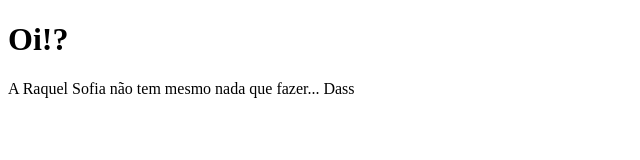
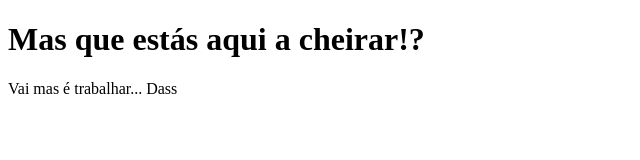
Before and after one commit to JoaoManuelRego/joaomanuelrego.github.io, a plain HTML site: page index.html in a window 1280 px wide. Shown: the whole page, without its empty margins (0-640 px from the left). Drawn offline with Linux system fonts and the light colour scheme.

Commit message:
Update index.html

```diff
--- a/index.html
+++ b/index.html
@@ -1,7 +1,7 @@
 <!DOCTYPE html>
 <html>
 <body>
-<h1>Oi!?</h1>
-<p>A Raquel Sofia não tem mesmo nada que fazer... Dass</p>
+<h1>Mas que estás aqui a cheirar!?</h1>
+<p>Vai mas é trabalhar... Dass</p>
 </body>
 </html>
```
